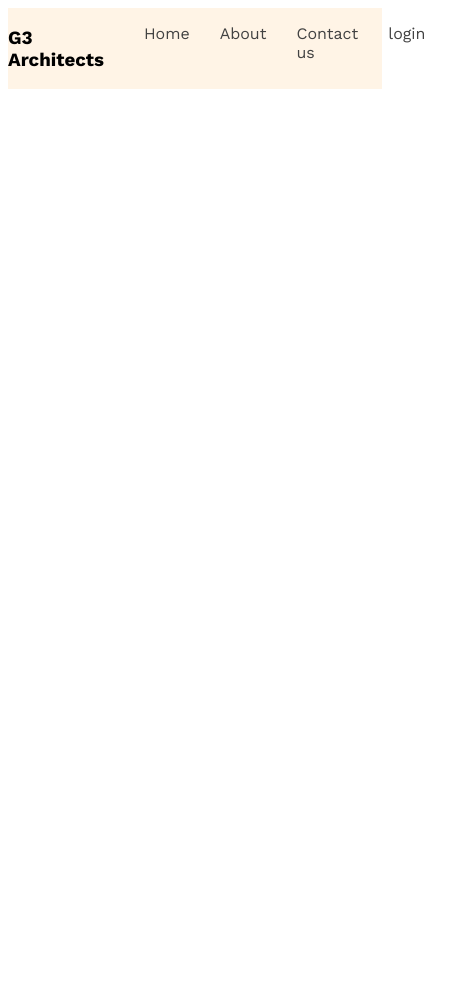
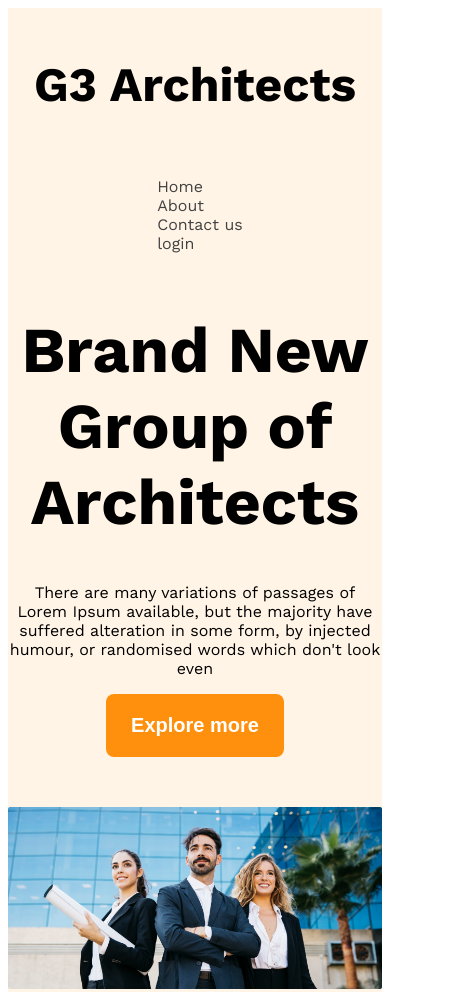
Before and after one commit to Mahadibro/G3-architects-website, a plain HTML site: page index.html in a window 390 px wide. Shown: the top 992 px of the page, 455 px wide, since content can reach past the window. Before the commit the page ends 844 px from the top, so only its background shows below. Drawn offline with nearby package versions, Linux system fonts and the light colour scheme.

Commit message:
start responsive

```diff
--- a/index.html
+++ b/index.html
@@ -1,11 +1,13 @@
 <!DOCTYPE html>
 <html lang="en">
+
 <head>
     <meta charset="UTF-8">
     <meta name="viewport" content="width=device-width, initial-scale=1.0">
     <title>G3-Archites</title>
     <link rel="stylesheet" href="style/g3-architecs.css">
 </head>
+
 <body class="work-sans-font">
     <header class="bg-light">
         <nav class="navbar display-flex">
@@ -20,7 +22,15 @@
 
         </nav>
         <div class="banner">
-
+            <div class="banner-content">
+                <h1 class="banner-title">Brand New Group of Architects</h1>
+                <p class="banner-description">There are many variations of passages of Lorem Ipsum available, but the
+                    majority have suffered alteration in some form, by injected humour, or randomised words which don't
+                    look
+                    even</p>
+                <button class="btn-primary">Explore more</button>
+            </div>
+            <img class="banner-image" src="images/banner.png" alt="">
         </div>
 
     </header>
@@ -32,4 +42,5 @@
     </footer>
 
 </body>
+
 </html>
--- a/style/g3-architecs.css
+++ b/style/g3-architecs.css
@@ -23,6 +23,15 @@
 .bg-light{
     background-color: rgba(255, 144, 14, 0.1);
 }
+.btn-primary{
+    background-color: #FF900E;
+    color: white;
+    padding: 20px 25px;
+    font-size: 1.25rem;
+    font-weight: 600;
+    border-radius: 8px;
+    border: none;
+}
 
 
 
@@ -34,7 +43,12 @@
 /* navbar related style */
 .navbar{
     justify-content: space-between;
+    align-items: center;
 
+}
+.brand{
+    font-weight: 700;
+    font-size: 3rem;
 }
 .nav-links{
 
@@ -50,3 +64,27 @@
     max-width: 1440px;
     margin: 0 auto;
 }
+/* banner related style  */
+.banner-content{
+    max-width: 850px;
+    margin: 0 auto;
+    text-align: center;
+    margin-bottom: 50px;
+}
+
+.banner-title{
+    font-weight: 700;
+    font-size: 4rem;
+}
+
+.banner-image{
+    width: 100%;
+}
+
+/* responsive media query */
+@media screen and (max-width:576px) {
+    .navbar,.nav-links{
+        flex-direction: column;
+    }
+
+}
```
